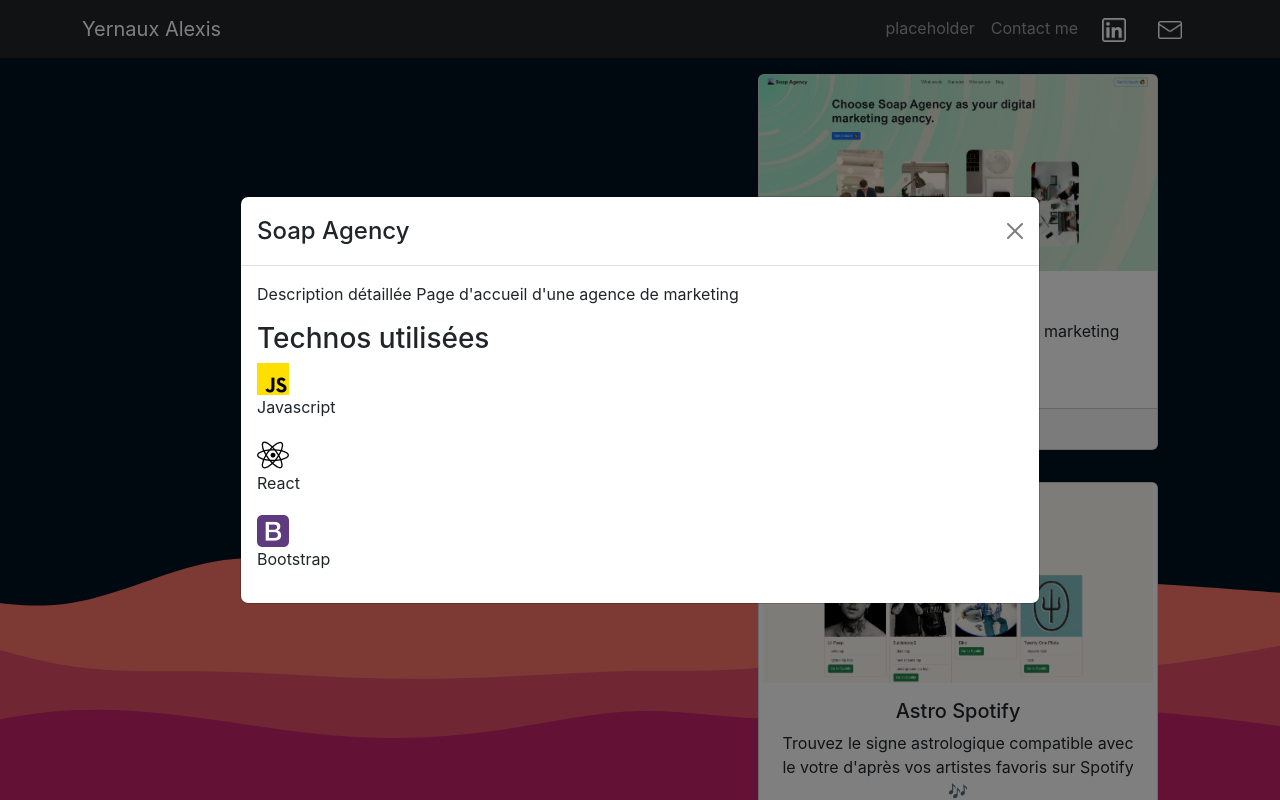
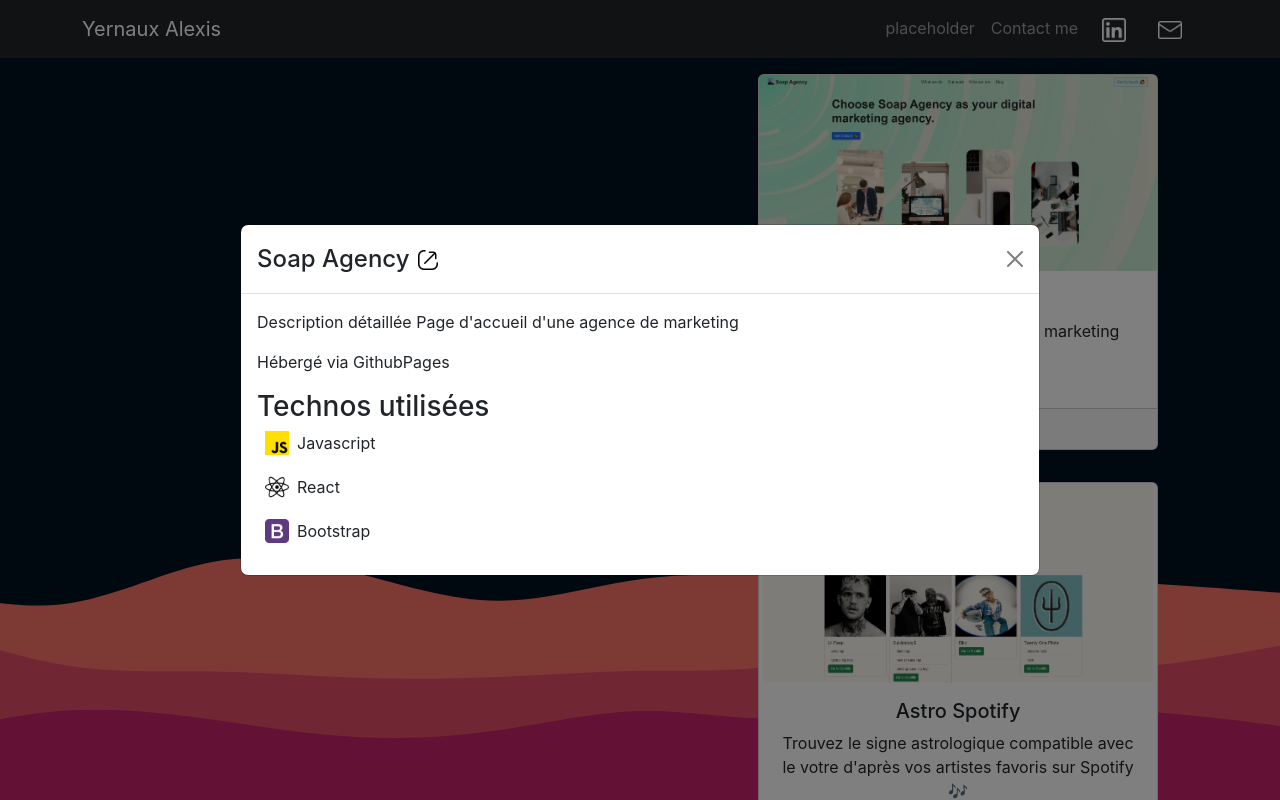
Before and after one commit to yernauxalex/portefolio-react, a React (Create React App) app: page / in a window 1280 px wide. Both pictures are taken after a click on the link 958 px from the left and 172 px from the top of the page. Shown: the top 800 px of the page. Built offline with nearby package versions, Linux system fonts and the light colour scheme.

Commit message:
WIP modal detailled project

```diff
--- a/src/components/ProjectCard.jsx
+++ b/src/components/ProjectCard.jsx
@@ -1,5 +1,7 @@
 import React from 'react'
 import { Modal, Stack } from 'react-bootstrap'
+import shareIcon from '../assets/icons/shareIcon.png'
+
 function ProjectCard(props) {
     const data = props.data
 
@@ -7,16 +9,24 @@
         <Modal show={props.isOpen} onHide={props.toggle} size="lg" dialogClassName="modal-custom" aria-labelledby="contact us form"
             centered>
             <Modal.Header closeButton>
-                <Modal.Title>{data.name}</Modal.Title>
+                <Modal.Title>
+                    {data.name}
+                    {data.urlHost != '' ? (<a href={data.urlHost} target="_blank" rel="noopener noreferrer"><img src={shareIcon} alt="logo" width="20" height="20" className="mx-2" /></a>) : null}
+                </Modal.Title>
             </Modal.Header>
             <Modal.Body>
                 <p>Description détaillée {data.desc}</p>
+                {data.hostBy ? (<p>Hébergé via {data.hostBy}</p>) : null}
                 {data.tech != null ? (
                     <>
                         <h3>Technos utilisées</h3>
                         <Stack gap={1}>
                             {data.tech.map(({ name, icon }) =>
-                                <div key={name}><img src={icon} alt={"logo " + name} /><p>{name}</p></div>)}
+                                <div key={name} className="d-flex">
+                                    {icon ? (<img src={icon} alt={"logo " + name} width="24" height="24" className="mx-2" />) : (<div style={{ width: 40 }}></div>)}
+                                    <p>{name}</p>
+                                </div>
+                            )}
                         </Stack>
                     </>
                 ) : null}
```
